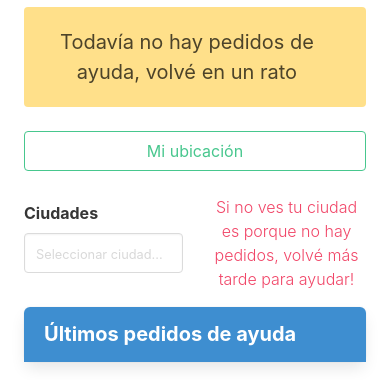
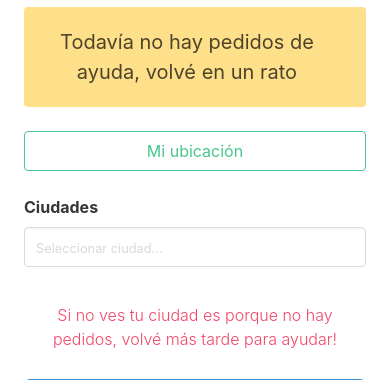
Before and after one commit to melizeche/ayudapy, a Django app: template templates/list.html in a window 390 px wide. Shown: the part 277-657 px from the top of the page. Run offline with Django 3.2, Linux system fonts and the light colour scheme; the template is opened without the code that fills it, so the values that code supplies are empty; some libraries are stand-ins or nearby versions.

Commit message:
datalist: make the feature more mobile-friendly.
refs #47

Signed-off-by: Jorge Ramírez <jorgeramirez1990@gmail.com>

```diff
--- a/templates/list.html
+++ b/templates/list.html
@@ -33,9 +33,8 @@
         <p id="status"></p>
       </div>
       <div class="column is-6">
-        <div class="row is-centered">
-          <div class="dropdown cities-dropdown-wrapper">
-            <div class="columns is-mobile is-vcentered">
+        <div class="row is-centered cities-dropdown-wrapper">
+          <div class="columns is-vcentered is-desktop">
             <div class="column">
               <div class="cities-dropdown" role="menu">
                 <div class="field is-horizontal">
@@ -61,7 +60,8 @@
                   </datalist>
               </div>
             </div>
-              <div class="column is-half">
+            <div class="column is-half-desktop">
+              <div style="margin-bottom: .75em;">
                 <h5 class="has-text-danger has-text-weight-light has-text-centered">
                   Si no ves tu ciudad es porque no hay pedidos, volvé más tarde para ayudar!
                 </h5>
```
Lines whose indentation alone changed are shown as unchanged.
